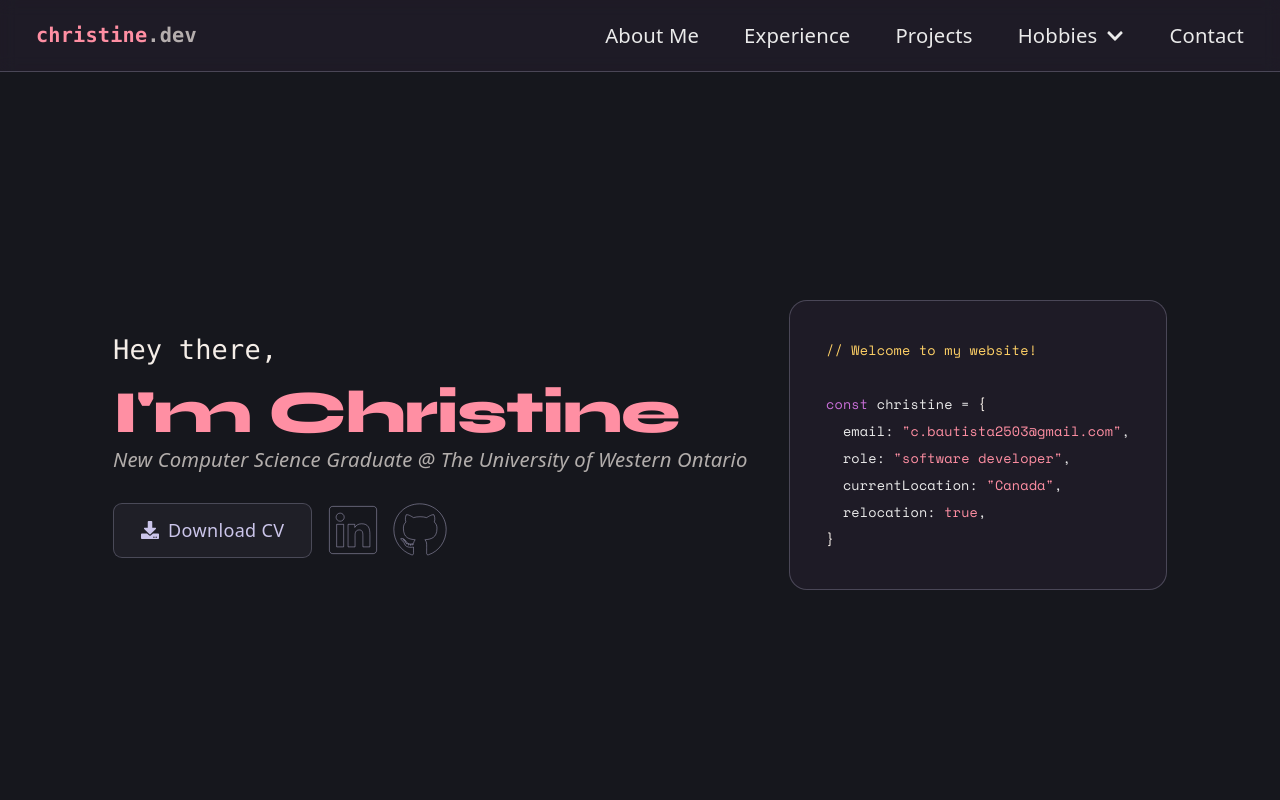
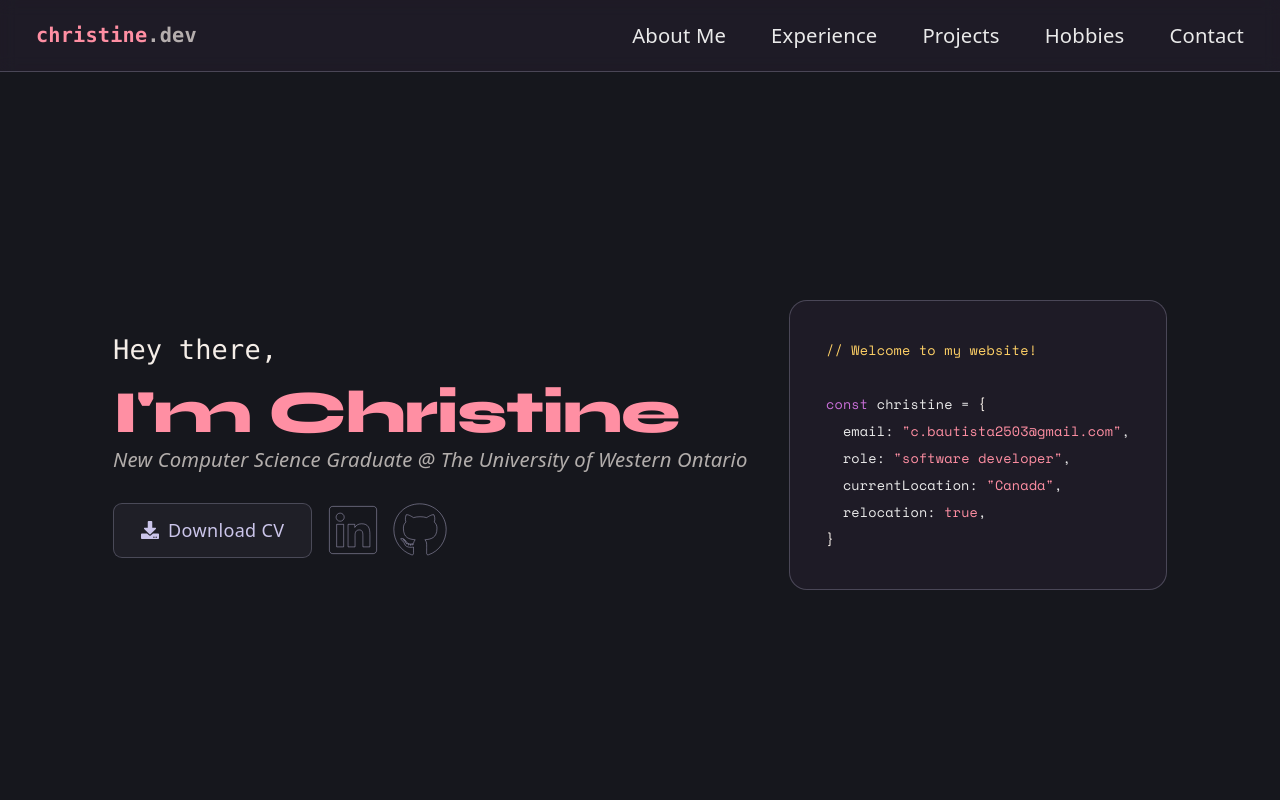
Before and after one commit to Cr1py/Cr1py.github.io, a React (Vite) app: page / in a window 1280 px wide. Shown: the top 800 px of the page. Built offline with nearby package versions, Linux system fonts and the light colour scheme.

Commit message:
changed hobby routing

```diff
--- a/src/components/layout/Header.tsx
+++ b/src/components/layout/Header.tsx
@@ -28,13 +28,8 @@ const PROJECT_LINKS = [
 
 const Header = ({ className = "" }: HeaderProps) => {
   const location = useLocation();
-  const [isHobbiesOpen, setIsHobbiesOpen] = useState(false);
   const [isMobileMenuOpen, setIsMobileMenuOpen] = useState(false);
   const mobileMenuRef = useRef<HTMLDivElement>(null);
-
-  const isActive = (path: string) => location.pathname === path;
-  const isHobbyActive = location.pathname.startsWith("/hobbies/");
-  const isProjectActive = location.pathname.startsWith("/projects")
 
   // Close mobile menu when route changes
   useEffect(() => {
@@ -99,54 +94,12 @@ const Header = ({ className = "" }: HeaderProps) => {
                 Projects
               </a>
 
-              {/* Hobbies Dropdown */}
-              <div className="relative">
-                <button
-                  onMouseEnter={() => setIsHobbiesOpen(true)}
-                  onMouseLeave={() => setIsHobbiesOpen(false)}
-                  className={`flex items-center gap-2 ${
-                    isHobbyActive
-                    ? "text-blush"
-                    : "hover:text-blush"
-                  } transition-colors duration-300 text-lg`}
-                >
-                  Hobbies
-                  <FaChevronDown
-                    className={`w-4 h-4 transition-transform duration-300${
-                      isHobbiesOpen ? "rotate-180" : ""
-                    }`}
-                  />
-                </button>
-
-                <AnimatePresence>
-                  {isHobbiesOpen && (
-                    <motion.div
-                      initial={{ opacity: 0, y: -10 }}
-                      animate={{ opacity: 1, y: 0 }}
-                      exit={{ opacity: 0, y: -10 }}
-                      transition={{ duration: 0.2 }}
-                      onMouseEnter={() => setIsHobbiesOpen(true)}
-                      onMouseLeave={() => setIsHobbiesOpen(false)}
-                      className="absolute top-full left-1/2 transform -translate-x-1/2 mt-2 py-2 w-48 bg-[var(--bg)] rounded-lg border border-blush/20 shadow-xl"
-                    >
-                      {HOBBY_LINKS.map((link) => (
-                        <Link
-                          key={link.to}
-                          to={link.to}
-                          className={`flex items-center gap-3 px-4 py-3 hover:bg-blush/10 transition-colors ${
-                            isActive(link.to)
-                            ? "text-blush"
-                            : "hover:text-blush"
-                          }`}
-                        >
-                          {link.icon}
-                          {link.label}
-                        </Link>
-                      ))}
-                    </motion.div>
-                  )}
-                </AnimatePresence>
-              </div>
+              <a
+                href="/#hobbies"
+                className="hover:text-blush transition-colors duration-300 text-lg"
+              >
+                Hobbies
+              </a>
 
               <a
                 href="/#contact"
@@ -185,7 +138,6 @@ const Header = ({ className = "" }: HeaderProps) => {
             >
               <div className="py-4 px-4 space-y-2">
 
-                {/* About */}
                 <a
                   href="/#aboutme"
                   onClick={() => setIsMobileMenuOpen(false)}
@@ -194,7 +146,6 @@ const Header = ({ className = "" }: HeaderProps) => {
                   About Me
                 </a>
 
-                {/* Experience */}
                 <a
                   href="/#experience"
                   onClick={() => setIsMobileMenuOpen(false)}
@@ -203,7 +154,6 @@ const Header = ({ className = "" }: HeaderProps) => {
                   Experience
                 </a>
 
-                {/* Projects */}
                 <a
                   href="/#projects"
                   onClick={() => setIsMobileMenuOpen(false)}
@@ -212,36 +162,14 @@ const Header = ({ className = "" }: HeaderProps) => {
                   Projects
                 </a>
 
-                {/* Hobbies */}
-                <div className="px-4 py-2">
-                  <div
-                    className={`font-semibold mb-2 ${
-                      isHobbyActive ? "text-blush" : "text-text"
-                    }`}
-                  >
-                    Hobbies
-                  </div>
+                <a
+                  href="/#hobbies"
+                  onClick={() => setIsMobileMenuOpen(false)}
+                  className="block px-4 py-3 rounded-lg transition-colors hover:text-blush hover:bg-blush/5"
+                >
+                  Hobbies
+                </a>
 
-                  <div className="pl-4 space-y-1">
-                    {HOBBY_LINKS.map((link) => (
-                      <Link
-                        key={link.to}
-                        to={link.to}
-                        onClick={() => setIsMobileMenuOpen(false)}
-                        className={`flex items-center gap-3 px-4 py-3 rounded-lg transition-colors ${
-                          isActive(link.to)
-                            ? "text-blush bg-blush/5"
-                            : "hover:text-blush hover:bg-blush/5"
-                        }`}
-                      >
-                        {link.icon}
-                        {link.label}
-                      </Link>
-                    ))}
-                  </div>
-                </div>
-
-                {/* Contact */}
                 <a
                   href="/#contact"
                   onClick={() => setIsMobileMenuOpen(false)}
--- a/src/index.css
+++ b/src/index.css
@@ -104,6 +104,7 @@
 
   html {
     scroll-behavior: smooth;
+    scroll-padding-top: 4rem;
   }
 }
 
```
